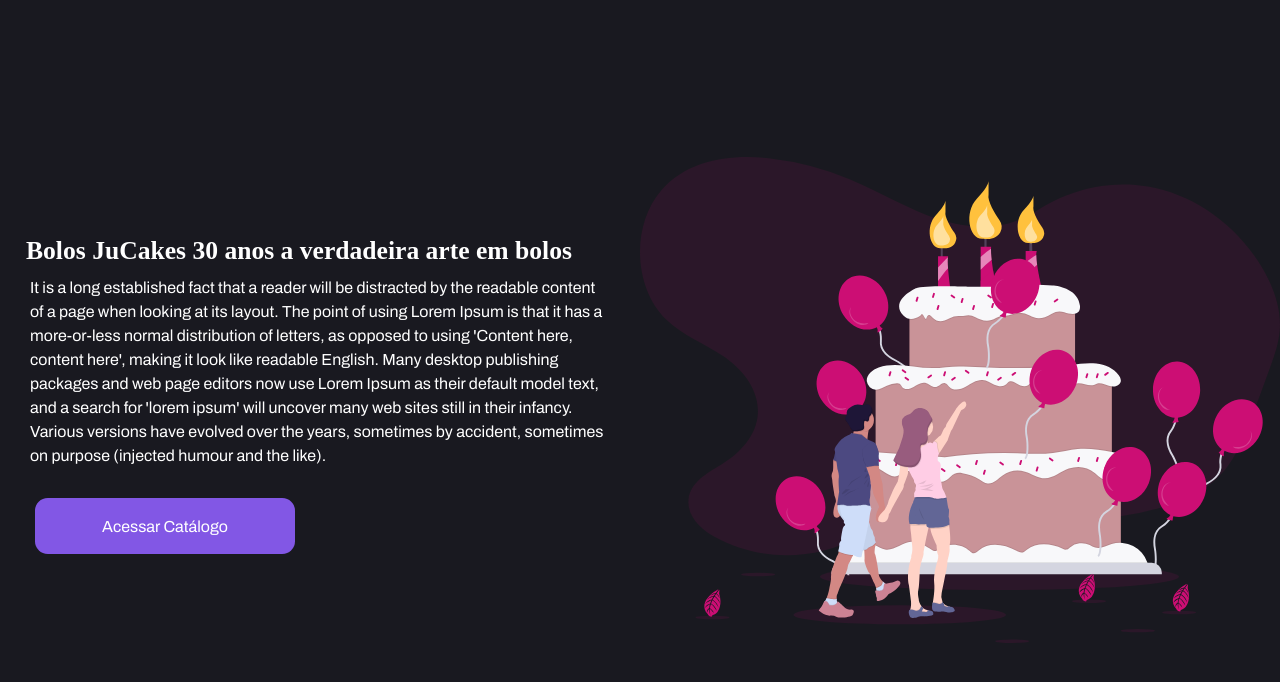
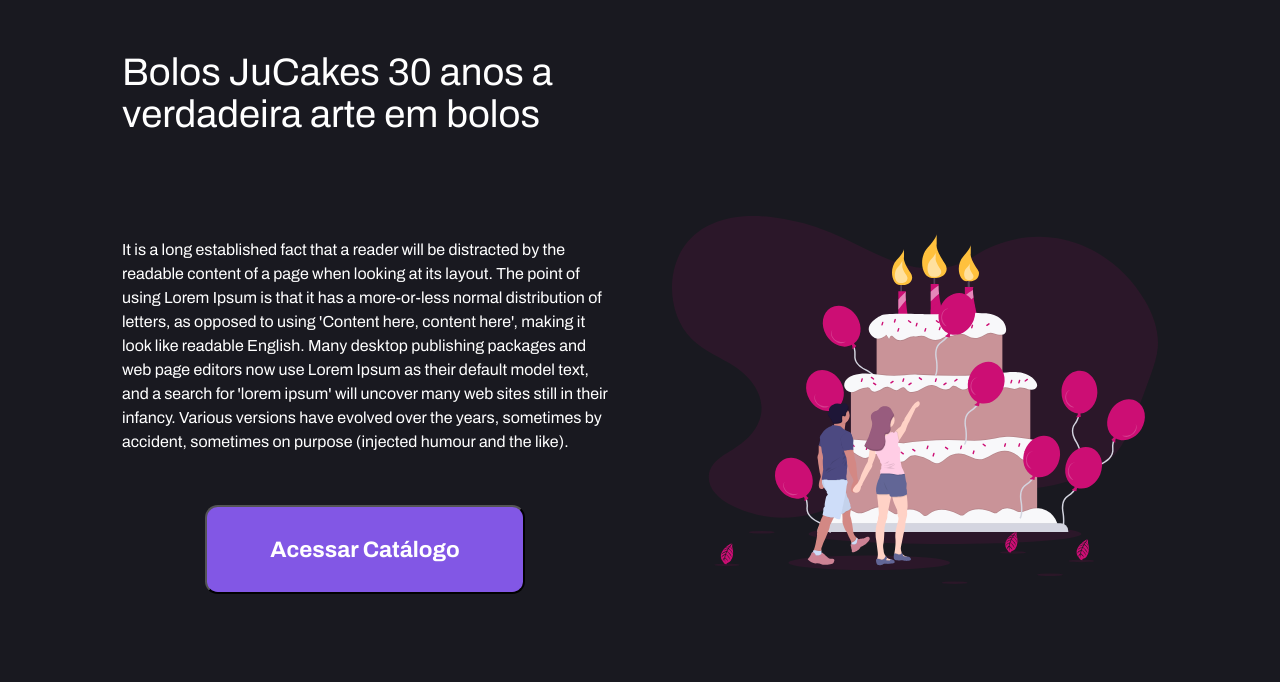
Before and after one commit to mauriani/Cakes, a React (Create React App) app: page / in a window 1280 px wide. Shown: the top 682 px of the page. Built offline with nearby package versions, Linux system fonts and the light colour scheme.

Commit message:
subindo alterações

```diff
--- a/src/assets/styles/global.tsx
+++ b/src/assets/styles/global.tsx
@@ -19,15 +19,10 @@ export default createGlobalStyle`
   --color-text-title: #ffffff;
   --color-button-text: #ffffff;
   --color-primary: #8257e5;
+  --color-primary-dark: #774dd6;
 
 
 }
-
-  html,
-  body,
-  #root {
-    height: 100vh;
-  }
 
   body{
     background-color:#191920
--- a/src/components/CatologItem/styles.tsx
+++ b/src/components/CatologItem/styles.tsx
@@ -5,8 +5,10 @@ export const ProductList = styled.div`
     display: flex;
     flex-direction: column;
     background: var(--color-background-secondary);
-    border-radius: 4px;
-    padding: 20px;
+
+    margin-top: 1rem;
+    padding: 1rem;
+    overflow: hidden;
 
     img {
       align-self: center;
@@ -16,29 +18,28 @@ export const ProductList = styled.div`
     }
 
     strong {
-      margin-top: 10px;
-      padding: 0 16px;
       font: 700 1rem Archivo;
-      font-size: 1rem;
+      margin-top: 0.8rem;
+      padding: 0 1rem;
       line-height: 1.6rem;
       color: var(--color-text-title);
     }
 
     legend {
-      margin-top: 10px;
-      padding: 0 16px;
+      margin-top: 0.8rem;
+      padding: 0 1rem;
       font: 400 1rem Archivo;
-      font-size: 1rem;
       line-height: 1.6rem;
       padding-bottom: 1.6rem;
       color: var(--color-text-title);
     }
 
     span {
-      margin-top: 10px;
-      padding: 0 16px;
+      display: block;
+
+      margin-top: 0.8rem;
+      padding: 0 1rem;
       font: 700 1rem Archivo;
-      display: block;
       color: var(--color-text-title);
       line-height: 1.6rem;
     }
--- a/src/components/Container/index.js
+++ /dev/null
@@ -1,10 +0,0 @@
-import styled from "styled-components";
-
-const Container = styled.div`
-  max-width: 1100px;
-  border-radius: 4px;
-
-  padding: 0 20px 50px;
-  margin: 20px auto;
-`;
-export default Container;
--- a/src/pages/Catalog/Catalog.tsx
+++ b/src/pages/Catalog/Catalog.tsx
@@ -2,13 +2,12 @@ import React, { useEffect, useState } from "react";
 import api from "../../services/api";
 import { IProduct } from "../../store/modules/cart/types";
 
-import Header from "../../components/Header";
+// import Header from "../../components/Header";
 import CatalogItem from "../../components/CatologItem";
-import Container from "../../components/Container";
 
 import { formatPrice } from "../../util/index";
 
-import { Product } from "./styles";
+import { Container, Product } from "./styles";
 
 function Catalog() {
   // Carregando dados da API
@@ -32,7 +31,6 @@ function Catalog() {
 
   return (
     <>
-      <Header />
       <Container>
         <Product>
           {catalog.map((product) => (
--- a/src/pages/Catalog/styles.tsx
+++ b/src/pages/Catalog/styles.tsx
@@ -1,10 +1,16 @@
 import styled from "styled-components";
+
+export const Container = styled.div`
+  max-width: 1100px;
+  border-radius: 4px;
+  padding: 0 20px 50px;
+  margin: 20px auto;
+`;
 
 export const Product = styled.div`
   display: grid;
   grid-template-columns: repeat(3, 1fr);
   grid-gap: 20px;
   list-style: none;
-
   background: var(--color-background);
 `;
--- a/src/pages/Home/index.tsx
+++ b/src/pages/Home/index.tsx
@@ -9,7 +9,7 @@ const Home: React.FC = () => {
   return (
     <Container>
       <div>
-        <h2>Bolos JuCakes 30 anos a verdadeira arte em bolos</h2>
+        <strong>Bolos JuCakes 30 anos a verdadeira arte em bolos</strong>
         <p>
           It is a long established fact that a reader will be distracted by the
           readable content of a page when looking at its layout. The point of
@@ -21,12 +21,14 @@ const Home: React.FC = () => {
           infancy. Various versions have evolved over the years, sometimes by
           accident, sometimes on purpose (injected humour and the like).
         </p>
-        <div className="acc-catalog">
-          <Link to="/catalog">Acessar Catálogo</Link>
-        </div>
+
+        <Link to="/catalog" className="acc-catalog">
+          <button type="button">Acessar Catálogo</button>
+        </Link>
       </div>
-
-      <img src={cake} alt="cake" />
+      <div className="image">
+        <img src={cake} alt="cake" />
+      </div>
     </Container>
   );
 };
--- a/src/pages/Home/styles.tsx
+++ b/src/pages/Home/styles.tsx
@@ -8,58 +8,66 @@ export const Container = styled.div`
   flex-direction: row;
   justify-content: space-between;
 
+  @media (min-width: 1100px) {
+    max-width: 1100px;
+  }
+
   div {
+    width: 50%;
     display: flex;
     flex-direction: column;
-    justify-content: center;
+    align-items: center;
 
-    width: 50%;
-    padding: 10px;
-
-    h2 {
+    strong {
       text-align: initial;
-      font-size: 1.6rem;
       color: var(--color-text-title);
-      padding: 0 16px;
-      font-family: "Archivo_400Regular";
+      padding: 3.2rem 2rem;
+      font: 400 2.4rem Archivo;
     }
 
     p {
       text-align: initial;
-      margin-top: 10px;
-      padding: 0 20px;
+      padding: 3.2rem 2rem;
       color: var(--color-text-title);
       font: 1rem Archivo;
       line-height: 1.5rem;
     }
 
     .acc-catalog {
-      display: flex;
-      align-items: center;
-      margin-top: 20px;
+      text-decoration: none;
+      padding: 0 6.4rem;
     }
 
-    .acc-catalog a {
-      width: 260px;
-      height: 56px;
-
-      display: flex;
-      align-items: center;
-      justify-content: center;
+    .acc-catalog button {
+      width: 20rem;
+      height: 5.6rem;
 
       background-color: var(--color-primary);
       text-decoration: none;
       border-radius: 0.8rem;
 
-      text-decoration: none;
-      color: #fff;
-      font: 1rem Archivo;
+      display: flex;
+      align-items: center;
+      justify-content: space-evenly;
 
+      color: var(--color-text-title);
+      font: 700 1.4rem Archivo;
       transition: background-color 0.2s;
+    }
+
+    .acc-catalog button:hover {
+      background-color: var(--color-primary-dark);
     }
   }
 
-  img {
+  .image {
     width: 50%;
+
+    align-self: center;
+    padding: 3.2rem 2rem;
+
+    img {
+      width: 100%;
+    }
   }
 `;
```
Also changed, not shown: 1 other file (tests, documents, lock files or other folders).
